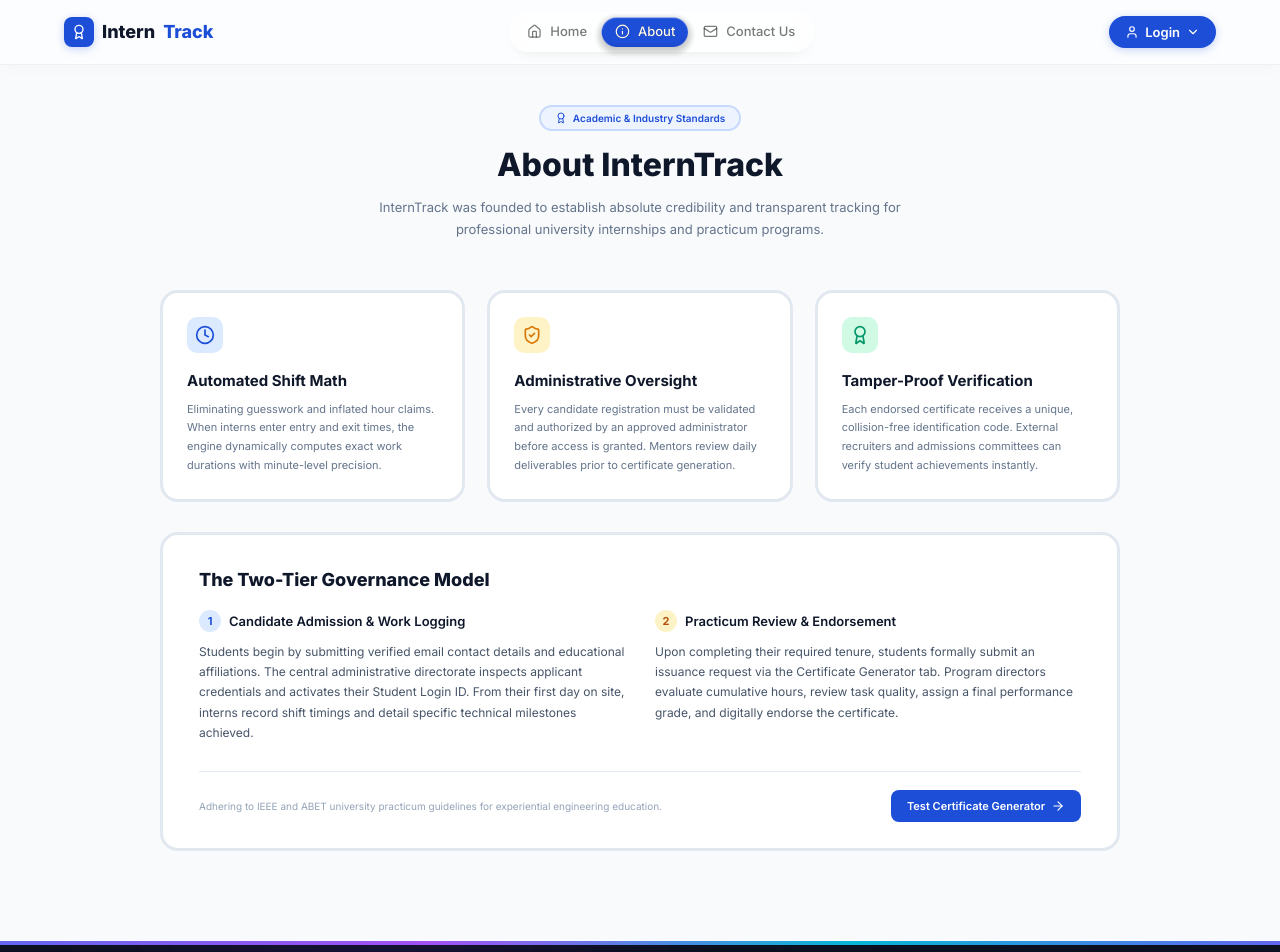
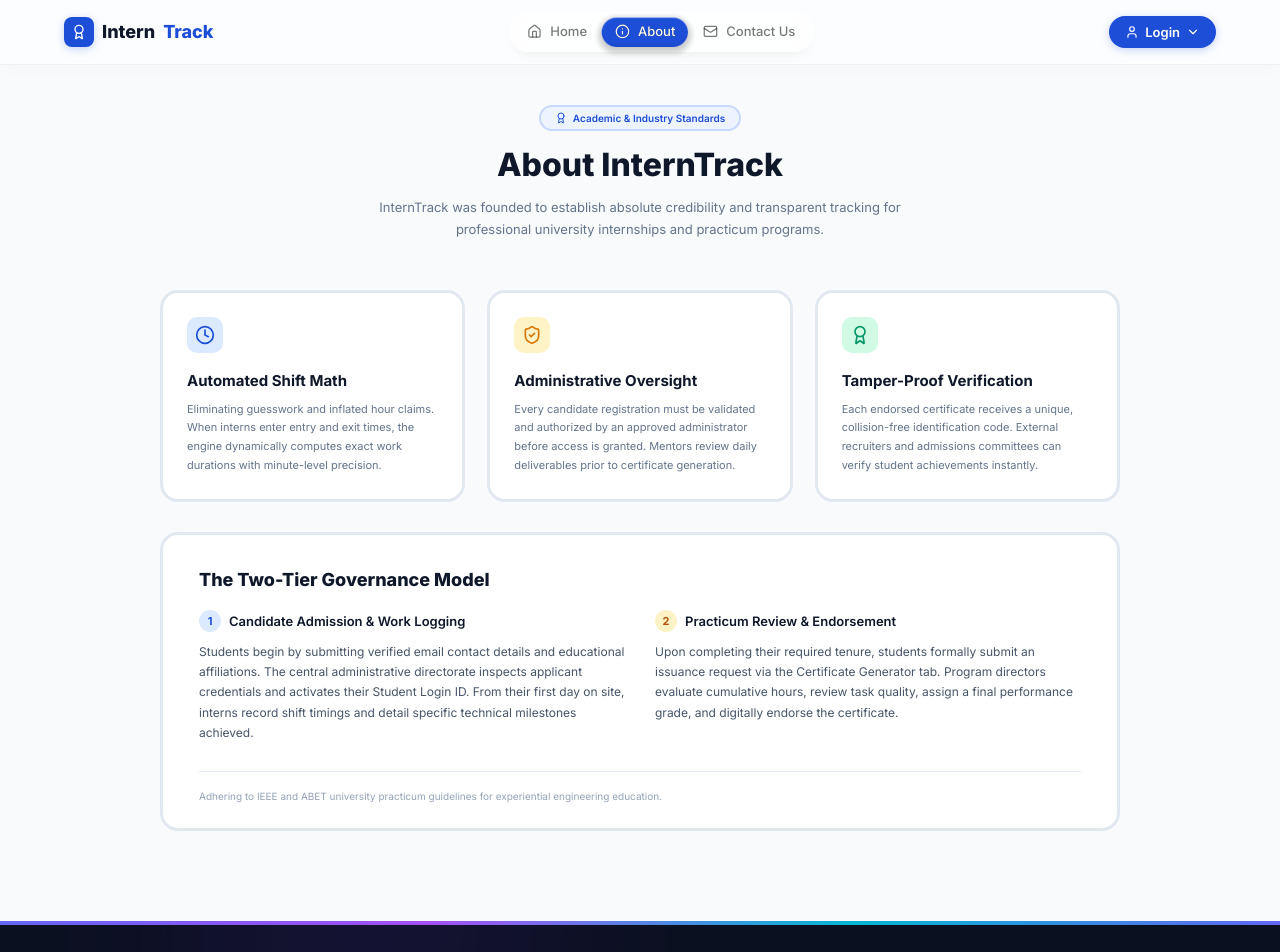
Before and after one commit to Arghya0004/internship-app, a React (Vite) app in the folder internship-app/: page /about in a window 1280 px wide. Shown: the top 952 px of the page. Built offline with nearby package versions, Linux system fonts and the light colour scheme.

Commit message:
chore(ui): remove test certificate generator button

```diff
--- a/internship-app/src/pages/About.jsx
+++ b/internship-app/src/pages/About.jsx
@@ -1,5 +1,4 @@
-import { Link } from "react-router-dom";
-import { Clock, ShieldCheck, Award, ArrowRight } from "lucide-react";
+import { Clock, ShieldCheck, Award } from "lucide-react";
 import "./About.css";
 
 const features = [
@@ -96,9 +95,6 @@ export default function About() {
               Adhering to IEEE and ABET university practicum guidelines for
               experiential engineering education.
             </small>
-            <Link to="/certificate" className="about-btn">
-              Test Certificate Generator <ArrowRight size={14} />
-            </Link>
           </div>
         </div>
       </section>
```
